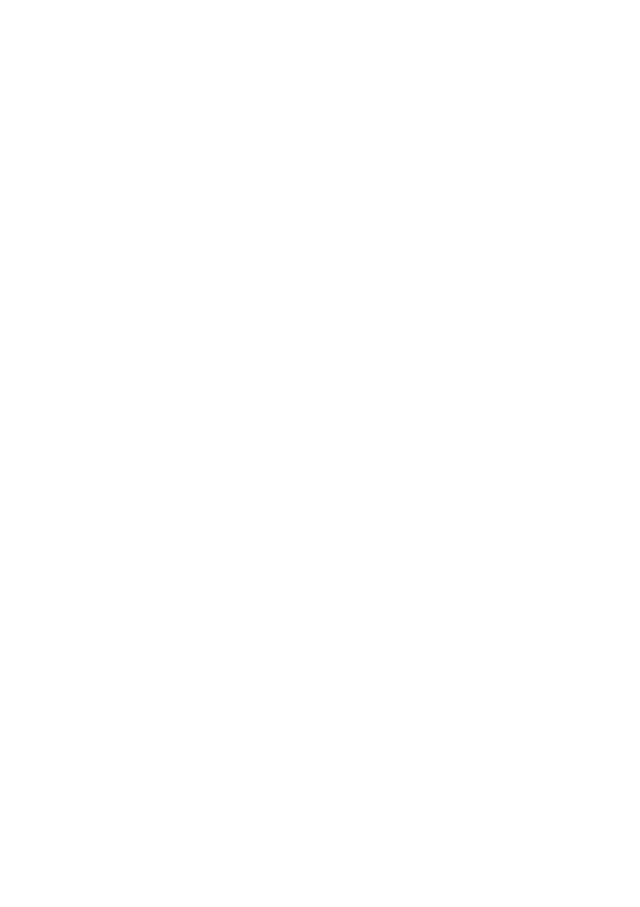
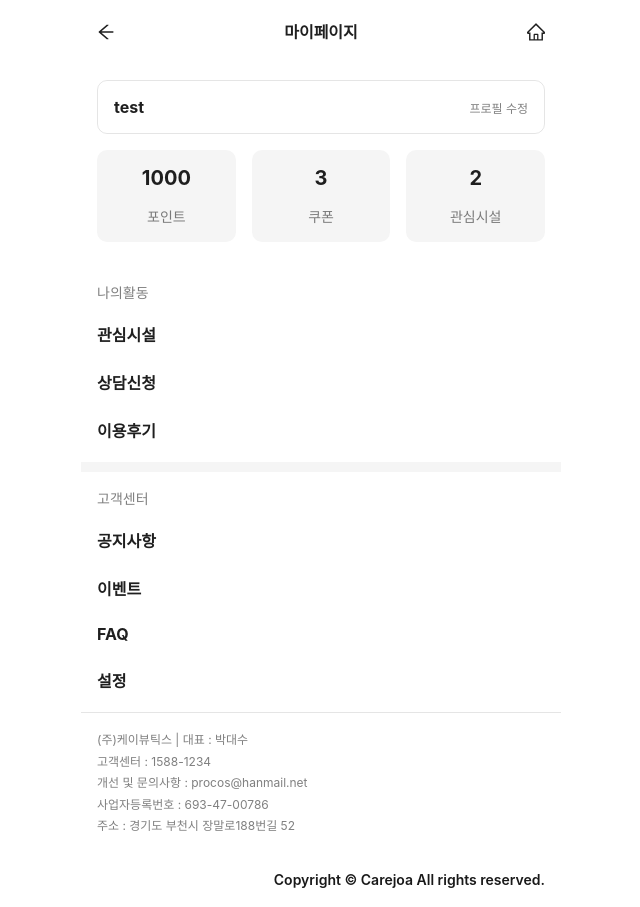
Before and after one commit to motionbit95/carejoa-react-app, a React (Create React App) app: page /mypage in a window 1280 px wide. Shown: the whole page, without its empty margins (319-959 px from the left). Before the commit the page ends 800 px from the top, so only its background shows below. Built offline with nearby package versions, Linux system fonts and the light colour scheme.

Commit message:
마이페이지 컴포넌트 추가 및 라우터 설정

```diff
--- a/src/App.js
+++ b/src/App.js
@@ -3,6 +3,7 @@
 import { BrowserRouter, Route, Routes } from "react-router-dom";
 import AppLayout from "./components/layout";
 import { Login, Signup } from "./pages";
+import Mypage from "./pages/mypage";
 
 const routers = {
   "/account/login": {
@@ -17,6 +18,13 @@
     hasFooter: false,
     element: <Signup />,
     title: "회원가입",
+  },
+  "/mypage": {
+    path: "/mypage",
+    hasHeader: true,
+    hasFooter: true,
+    element: <Mypage />,
+    title: "마이페이지",
   },
 };
 
--- a/src/pages/mypage/index.js
+++ b/src/pages/mypage/index.js
@@ -0,0 +1,193 @@
+import { Space } from "antd";
+import React from "react";
+import styled from "styled-components";
+
+function Mypage(props) {
+  const user = {
+    id: 1,
+    name: "test",
+    email: "test",
+    profile_image: "test",
+  };
+
+  const stats = [
+    { id: 1, name: "포인트", stat: 1000 },
+    { id: 2, name: "쿠폰", stat: 3 },
+    { id: 3, name: "관심시설", stat: 2 },
+  ];
+
+  const menu = [
+    {
+      id: 1,
+      name: "나의활동",
+      children: [
+        {
+          id: "favorite",
+          name: "관심시설",
+        },
+        {
+          id: "order",
+          name: "상담신청",
+        },
+        {
+          id: "review",
+          name: "이용후기",
+        },
+      ],
+    },
+    {
+      id: 2,
+      name: "고객센터",
+      children: [
+        {
+          id: "notice",
+          name: "공지사항",
+        },
+        {
+          id: "event",
+          name: "이벤트",
+        },
+        {
+          id: "faq",
+          name: "FAQ",
+        },
+        {
+          id: "setting",
+          name: "설정",
+        },
+      ],
+    },
+  ];
+
+  const CardItem = ({ stat, name }) => {
+    return (
+      <CardContainer>
+        <CardTitle>{stat}</CardTitle>
+        <CardDescription>{name}</CardDescription>
+      </CardContainer>
+    );
+  };
+
+  const MenuItem = ({ name, children }) => {
+    return (
+      <MenuItemContainer>
+        <MenuItemText>{name}</MenuItemText>
+        {children.map((child) => (
+          <MenuItemTitle key={child.id}>{child.name}</MenuItemTitle>
+        ))}
+      </MenuItemContainer>
+    );
+  };
+
+  return (
+    <Space direction="vertical" style={{ width: "100%" }}>
+      <Container>
+        <ProfileWrapper>
+          <ProfileText>{user.name}</ProfileText>
+          <TextButton>프로필 수정</TextButton>
+        </ProfileWrapper>
+        <CardWrapper>
+          {stats.map((stat) => (
+            <CardItem key={stat.id} stat={stat.stat} name={stat.name} />
+          ))}
+        </CardWrapper>
+      </Container>
+      <MenuContainer>
+        {menu.map((item) => (
+          <MenuItem key={item.id} name={item.name} children={item.children} />
+        ))}
+      </MenuContainer>
+    </Space>
+  );
+}
+
+const Container = styled.div`
+  padding: 16px;
+  gap: 16px;
+  display: flex;
+  flex-direction: column;
+`;
+
+const ProfileWrapper = styled.div`
+  padding: 16px;
+  display: flex;
+  justify-content: space-between;
+  align-items: center;
+  border: 1px solid var(--black-alpha-1);
+  border-radius: 10px;
+  width: 100%;
+`;
+
+const CardWrapper = styled.div`
+  display: flex;
+  gap: 16px;
+  width: 100%;
+`;
+
+const CardContainer = styled.div`
+  width: 100%;
+  background-color: #f5f5f5;
+  border-radius: 10px;
+  padding: 16px;
+  display: flex;
+  flex-direction: column;
+  gap: 16px;
+  align-items: center;
+  justify-content: center;
+  cursor: pointer;
+`;
+
+const CardTitle = styled.div`
+  font-size: 20px;
+  font-weight: 700;
+`;
+
+const CardDescription = styled.div`
+  font-size: 14px;
+  color: var(--black-alpha-5);
+`;
+
+const MenuContainer = styled.div`
+  background-color: #f5f5f5;
+  display: flex;
+  flex-direction: column;
+  gap: 10px;
+  width: 100%;
+`;
+
+const MenuItemContainer = styled.div`
+  padding: 16px;
+  display: flex;
+  flex-direction: column;
+  gap: 16px;
+  justify-content: space-between;
+  width: 100%;
+
+  background-color: white;
+`;
+
+const MenuItemText = styled.div`
+  font-size: 14px;
+  color: var(--black-alpha-5);
+`;
+
+const MenuItemTitle = styled.div`
+  font-size: 16px;
+  font-weight: 700;
+  cursor: pointer;
+  padding: 4px 0;
+  width: 100%;
+`;
+
+const ProfileText = styled.div`
+  font-size: 16px;
+  font-weight: 700;
+`;
+
+const TextButton = styled.div`
+  cursor: pointer;
+  color: var(--black-alpha-5);
+  font-size: 12px;
+`;
+
+export default Mypage;
```
